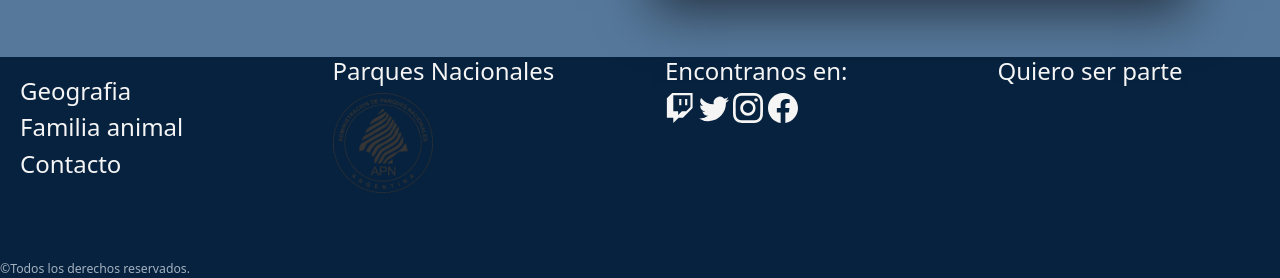
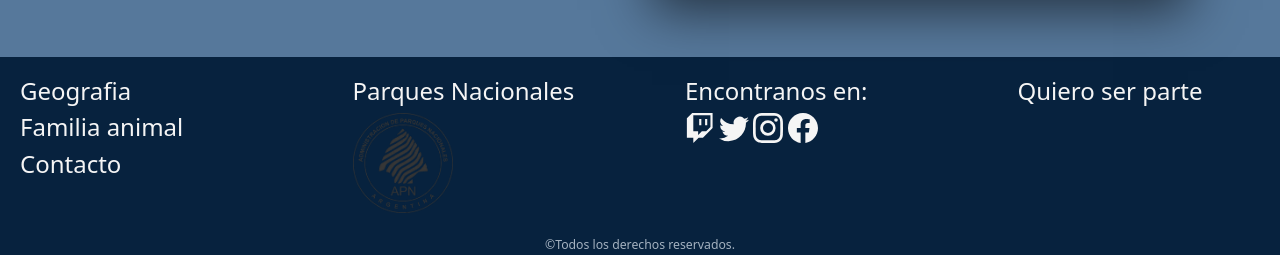
Before and after one commit to catalinayanz/fauna-argentina, a website: page index.html in a window 1280 px wide. Shown: the part 1615-1893 px from the top of the page. After the commit the page ends 1870 px from the top, so only its background shows below. Drawn offline with nearby package versions, Linux system fonts and the light colour scheme.

Commit message:
arreglando detalle del small en footer

```diff
--- a/sass/components/_footer.scss
+++ b/sass/components/_footer.scss
@@ -13,18 +13,21 @@
             padding: 20px;
         }
         &_apn {
+            padding: 20px;
             img {
                 width: 100px;
                 height: 100px;
             }
         }
         &_redes {
+            padding: 20px;
         }
         &_sumate {
-
+            padding: 20px;
         }
     }
-    small {
+     .small {
         color: rgba(240, 248, 255, 0.673);
+        text-align: center;
     }
 }
--- a/sass/views/_index.scss
+++ b/sass/views/_index.scss
@@ -43,7 +43,7 @@ main {
      }
 
      iframe {
-      object-fit: contain;
+      object-fit: cover;
         border-radius: 10px;
         box-shadow: 0 25px 50px -12px rgba(0, 0, 0, 0.6);
     }
```
Also changed, not shown: index.html (+1 -1 lines), css/main.css.
